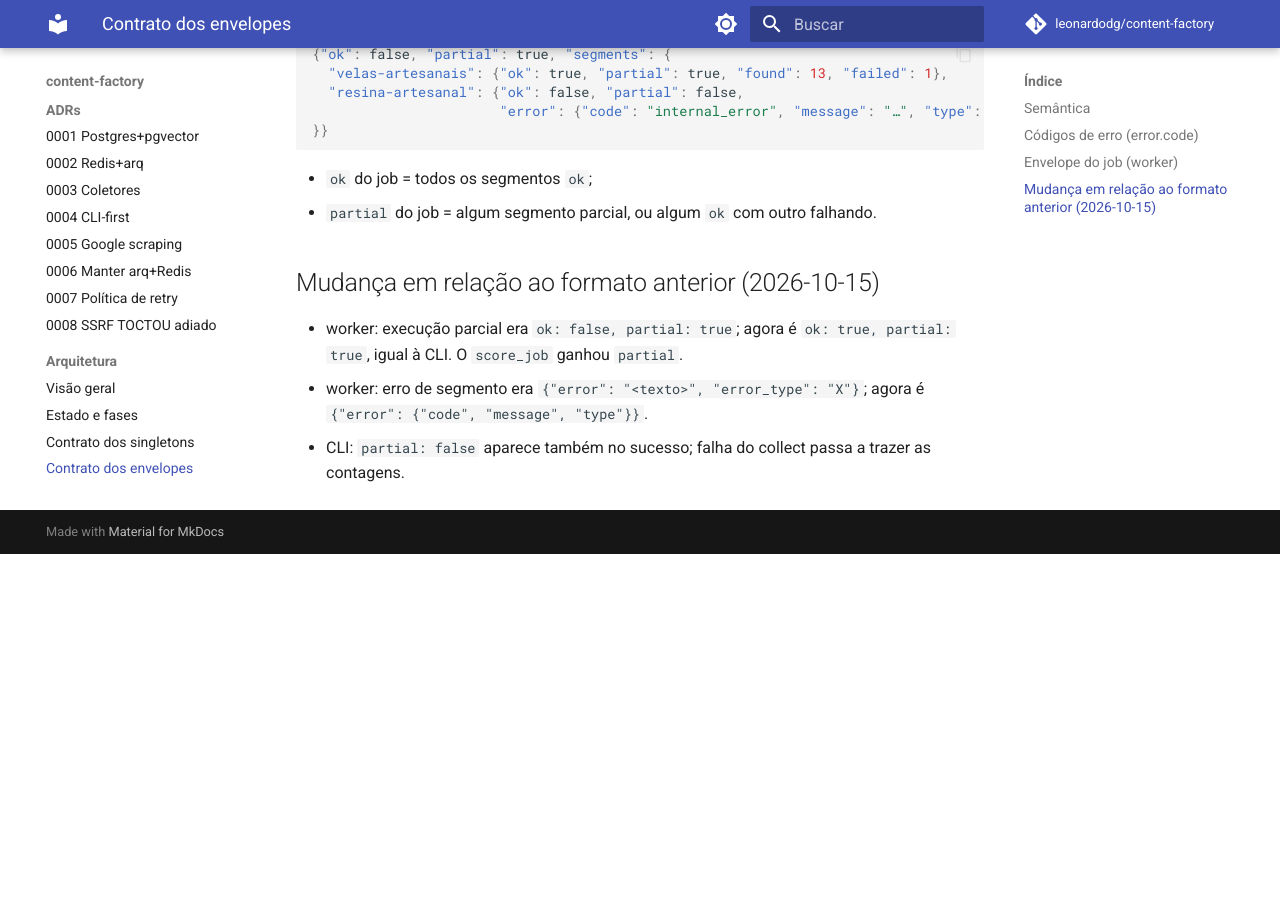
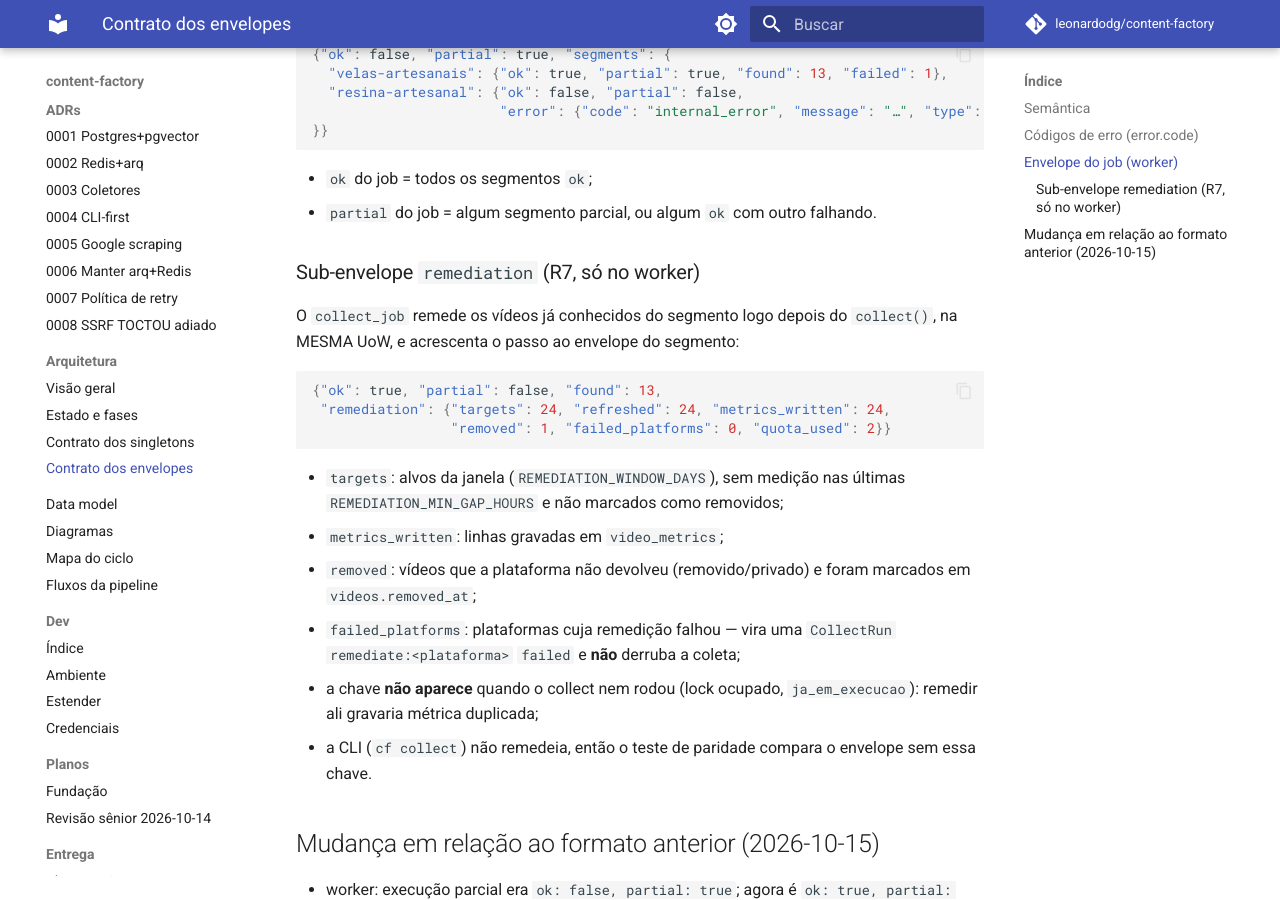
Before and after one commit to leonardodg/content-factory, an MkDocs documentation site: the page built from docs/architecture/contrato-envelopes.md, in a window 1280 px wide and 900 px high, scrolled down 1307 px. Built offline with MkDocs 1.6.1 and Material for MkDocs 9.7.7, drawn with Linux system fonts in a browser that asks for light colours; comment, search, counter and statistics services are not loaded; before the commit the page ends 1861 px from its top, so only the background shows below that.

Commit message:
docs(worker): envs REMEDIATION_* e sub-envelope remediation (R7)

````diff
--- a/docs/architecture/contrato-envelopes.md
+++ b/docs/architecture/contrato-envelopes.md
@@ -45,6 +45,29 @@ redigida.
 - `ok` do job = todos os segmentos `ok`;
 - `partial` do job = algum segmento parcial, ou algum `ok` com outro falhando.
 
+### Sub-envelope `remediation` (R7, só no worker)
+
+O `collect_job` remede os vídeos já conhecidos do segmento logo depois do
+`collect()`, na MESMA UoW, e acrescenta o passo ao envelope do segmento:
+
+```json
+{"ok": true, "partial": false, "found": 13,
+ "remediation": {"targets": 24, "refreshed": 24, "metrics_written": 24,
+                 "removed": 1, "failed_platforms": 0, "quota_used": 2}}
+```
+
+- `targets`: alvos da janela (`REMEDIATION_WINDOW_DAYS`), sem medição nas
+  últimas `REMEDIATION_MIN_GAP_HOURS` e não marcados como removidos;
+- `metrics_written`: linhas gravadas em `video_metrics`;
+- `removed`: vídeos que a plataforma não devolveu (removido/privado) e foram
+  marcados em `videos.removed_at`;
+- `failed_platforms`: plataformas cuja remedição falhou — vira uma `CollectRun`
+  `remediate:<plataforma>` `failed` e **não** derruba a coleta;
+- a chave **não aparece** quando o collect nem rodou (lock ocupado,
+  `ja_em_execucao`): remedir ali gravaria métrica duplicada;
+- a CLI (`cf collect`) não remedeia, então o teste de paridade compara o
+  envelope sem essa chave.
+
 ## Mudança em relação ao formato anterior (2026-10-15)
 
 - worker: execução parcial era `ok: false, partial: true`; agora é
````
Also changed, not shown: docs/manual/operacao.md (+5 -2 lines), 1 other file.
